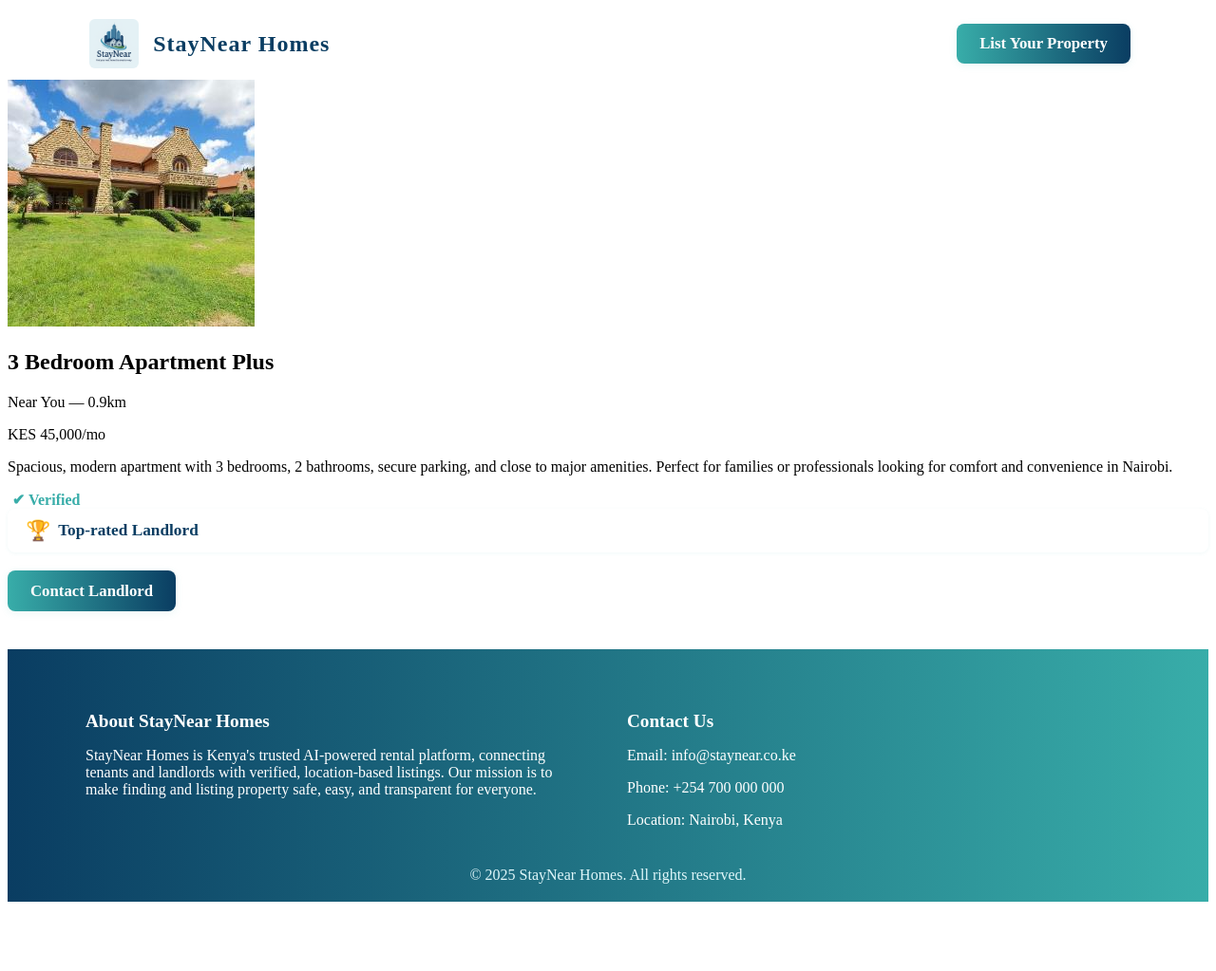
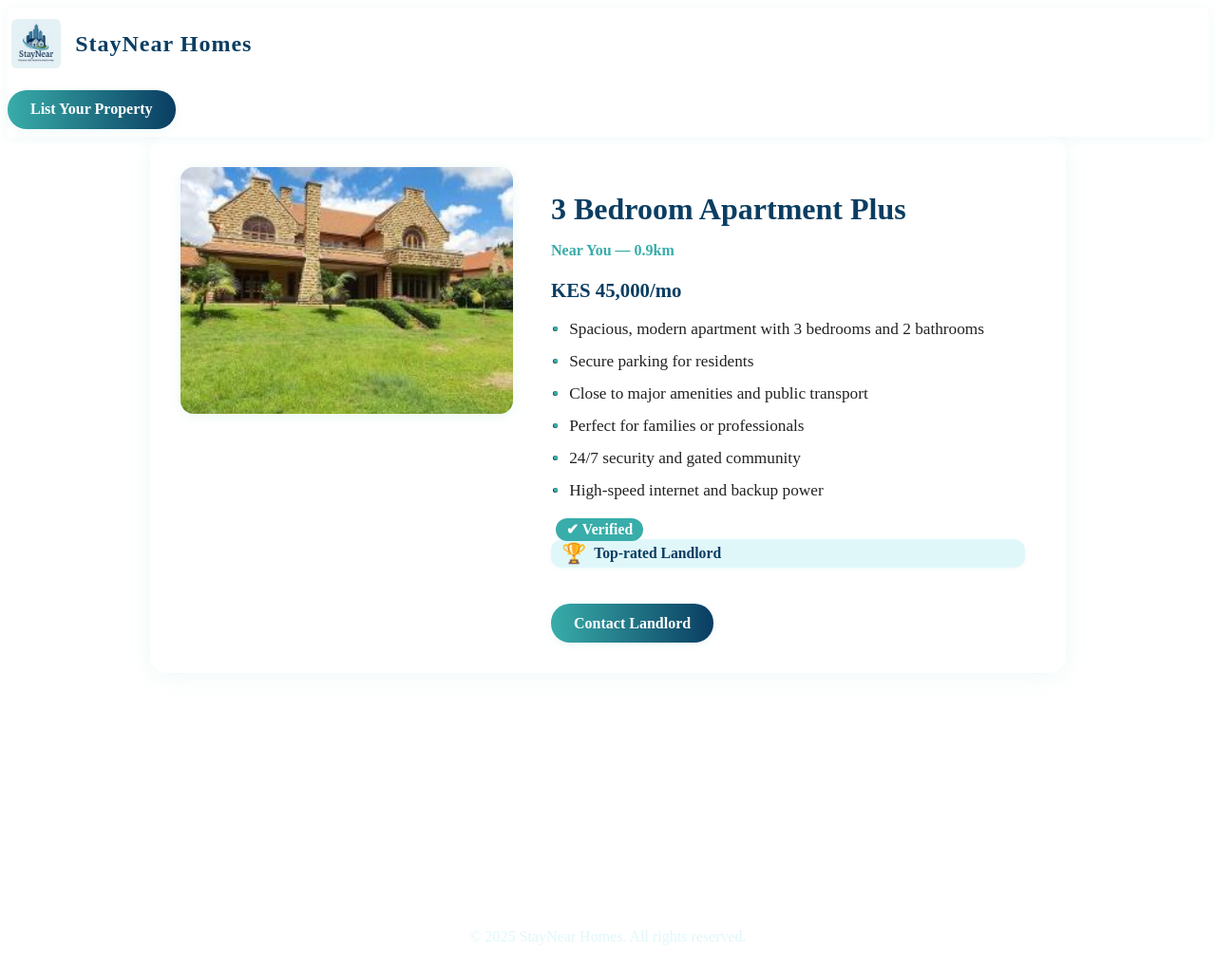
Before and after one commit to MwitaKefa/StayNear, a Django app: page /property/1 in a window 1280 px wide. Shown: the whole page at 95% size. Before the commit the page ends 950 px from the top, so only its background shows below. Run offline with Django 5.2, Linux system fonts and the light colour scheme.

Commit message:
modified the propert details page

```diff
--- a/static/css/style.css
+++ b/static/css/style.css
@@ -462,3 +462,133 @@ hr {
         gap: 1rem;
     }
 }
+
+---Property Detail Section Styles---
+
+.property-detail-section {
+    background: #f7fafc;
+    padding: 2.5rem 0 3rem 0;
+    min-height: 80vh;
+}
+
+.property-detail-container {
+    display: flex;
+    flex-wrap: wrap;
+    gap: 2.5rem;
+    max-width: 900px;
+    margin: 0 auto;
+    background: #fff;
+    border-radius: 18px;
+    box-shadow: 0 4px 24px rgba(56,173,169,0.08);
+    padding: 2rem;
+    align-items: flex-start;
+}
+.property-detail-img {
+    width: 350px;
+    height: 260px;
+    object-fit: cover;
+    border-radius: 14px;
+    box-shadow: 0 2px 12px rgba(56, 173, 169, 0.10);
+    background: #e0f7fa;
+}
+.property-detail-info {
+    flex: 1;
+    min-width: 260px;
+}
+
+.property-detail-info h2 {
+    color: #0a3d62;
+    font-size: 2rem;
+    margin-bottom: 0.5rem;
+}
+
+.property-location {
+    color: #38ada9;
+    font-weight: 600;
+    margin-bottom: 0.5rem;
+}
+
+.property-price {
+    color: #0a3d62;
+    font-size: 1.3rem;
+    font-weight: 700;
+    margin-bottom: 1rem;
+}
+
+.property-features {
+    margin-bottom: 1.2rem;
+    padding-left: 1.2rem;
+}
+
+.property-features li {
+    margin-bottom: 0.5rem;
+    font-size: 1.08rem;
+    color: #222;
+    line-height: 1.5;
+    position: relative;
+}
+
+.property-features li::before {
+    content: "•";
+    color: #38ada9;
+    font-weight: bold;
+    display: inline-block;
+    width: 1em;
+    margin-left: -1em;
+}
+
+.property-badges {
+    margin-bottom: 1.2rem;
+}
+.verified {
+    background: #38ada9;
+    color: #fff;
+    border-radius: 12px;
+    padding: 0.2rem 0.7rem;
+    font-size: 0.98rem;
+    margin-right: 0.7rem;
+    font-weight: 600;
+    vertical-align: middle;
+}
+
+.badge-item {
+    background: #e0f7fa;
+    color: #0a3d62;
+    border-radius: 12px;
+    padding: 0.2rem 0.7rem;
+    font-size: 0.98rem;
+    margin-right: 0.7rem;
+    font-weight: 600;
+    vertical-align: middle;
+}
+
+.header-cta {
+    background: linear-gradient(90deg, #38ada9 0%, #0a3d62 100%);
+    color: #fff;
+    border: none;
+    border-radius: 20px;
+    padding: 0.7rem 1.5rem;
+    font-size: 1rem;
+    font-weight: 600;
+    text-decoration: none;
+    transition: background 0.2s;
+    margin-top: 1.2rem;
+    display: inline-block;
+}
+
+.header-cta:hover {
+    background: linear-gradient(90deg, #0a3d62 0%, #38ada9 100%);
+}
+
+@media (max-width: 800px) {
+    .property-detail-container {
+        flex-direction: column;
+        align-items: center;
+        padding: 1.2rem;
+    }
+
+    .property-detail-img {
+        width: 100%;
+        height: 200px;
+    }
+}
--- a/templates/property_detail.html
+++ b/templates/property_detail.html
@@ -1,42 +1,46 @@
-<!DOCTYPE html>
-<html lang="en">
-<head>
-  <meta charset="UTF-8">
-  <meta name="viewport" content="width=device-width, initial-scale=1.0">
-  <title>Property Details | StayNear Homes</title>
-  <link rel="stylesheet" href="/static/css/style.css">
-</head>
-<body>
-  <header class="main-header transparent-header">
-    <div class="header-content">
-      <div class="logo-title">
-        <img src="/static/images/logo.png" alt="StayNear Homes Logo" class="logo-img">
-        <span class="company-name">StayNear Homes</span>
-      </div>
-      <a href="#list-property" class="header-cta">List Your Property</a>
+<link rel="stylesheet" href="/static/css/style.css" />
+
+  <header class="main-header">
+    <div class="logo-title">
+      <img src="/static/images/logo.png" alt="StayNear Homes Logo" class="logo-img">
+      <span class="company-name">StayNear Homes</span>
     </div>
+    <a href="#list-property" class="header-cta">List Your Property</a>
   </header>
+
   <section class="property-detail-section">
     <div class="property-detail-container">
-      <img src="/static/images/house1.jpg" alt="Property Image" class="property-detail-img">
+      <img src="/static/images/house1.jpg" alt="Property Image" class="property-detail-img" />
+
       <div class="property-detail-info">
         <h2>3 Bedroom Apartment Plus</h2>
-        <p class="property-location">Near You &mdash; 0.9km</p>
+        <p class="property-location">Near You — 0.9km</p>
         <p class="property-price">KES 45,000/mo</p>
-        <p class="property-desc">Spacious, modern apartment with 3 bedrooms, 2 bathrooms, secure parking, and close to major amenities. Perfect for families or professionals looking for comfort and convenience in Nairobi.</p>
+
+        <ul class="property-features">
+          <li>Spacious, modern apartment with 3 bedrooms and 2 bathrooms</li>
+          <li>Secure parking for residents</li>
+          <li>Close to major amenities and public transport</li>
+          <li>Perfect for families or professionals</li>
+          <li>24/7 security and gated community</li>
+          <li>High-speed internet and backup power</li>
+        </ul>
+
         <div class="property-badges">
           <span class="verified">✔ Verified</span>
           <span class="badge-item"><span class="badge-icon">🏆</span> Top-rated Landlord</span>
         </div>
-        <a href="#contact" class="header-cta" style="margin-top:1.2rem;display:inline-block;">Contact Landlord</a>
+
+        <a href="#contact" class="header-cta">Contact Landlord</a>
       </div>
     </div>
   </section>
-  <footer class="main-footer colored-footer">
+
+  <footer class="main-footer">
     <div class="footer-content">
       <div class="footer-about">
         <h4>About StayNear Homes</h4>
-        <p>StayNear Homes is Kenya's trusted AI-powered rental platform, connecting tenants and landlords with verified, location-based listings. Our mission is to make finding and listing property safe, easy, and transparent for everyone.</p>
+        <p>StayNear Homes is Kenya's trusted AI-powered rental platform, connecting tenants and landlords with verified, location-based listings.</p>
       </div>
       <div class="footer-contact">
         <h4>Contact Us</h4>
@@ -49,5 +53,3 @@
       &copy; 2025 StayNear Homes. All rights reserved.
     </div>
   </footer>
-</body>
-</html>
```
